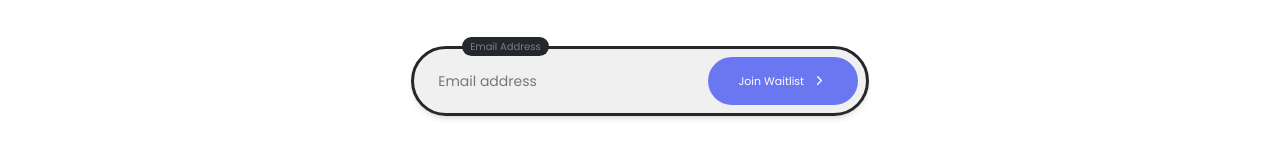
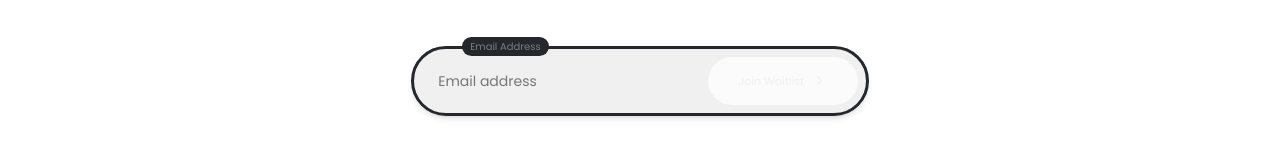
Before and after one commit to veloz-org/veloz-zeus, a Next.js app: page / in a window 1280 px wide. Shown: the part 399-554 px from the top of the page. Built offline with nearby package versions, Linux system fonts and the light colour scheme; no server answers.

Commit message:
Update TopBar and WaitlistFormComponent

```diff
--- a/src/components/landing/navigations/TopBar.tsx
+++ b/src/components/landing/navigations/TopBar.tsx
@@ -55,7 +55,7 @@ function TopBar() {
       <FlexRowStartCenter
         className={cn(
           "w-full h-auto py-4 px-5 dark:bg-dark-100/30 bg-white-100/30 border-b-solid border-b-[.1px] dark:border-b-white-100/20 border-b-white-400 justify-between ",
-          isScrolledPast ? "backdrop-blur" : ""
+          isScrolledPast ? "backdrop-blur-md" : "backdrop-blur-md"
         )}
       >
         <Link href="/">
--- a/src/components/waitlist/component.tsx
+++ b/src/components/waitlist/component.tsx
@@ -50,18 +50,17 @@ export default function WaitlistFormComponent() {
           onChange={(e) => setEmail(e.target.value)}
         />
         <Button
-          className="w-full max-w-[150px] bg-blue-101 hover:bg-blue-101/80 rounded-full translate3-x-4"
+          className="w-full max-w-[150px] bg-blue-101 hover:bg-blue-101/80 rounded-full translate3-x-4 text-white-100 disabled:text-white-300 "
           isLoading={addToWaitlistMutation.isPending}
           onClick={() => addToWaitlistMutation.mutate({ email })}
           spinnerColor={theme === "dark" ? "#fff" : "#000"}
+          disabled={email.length === 0 ?? addToWaitlistMutation.isPending}
         >
           <FlexRowStartCenter className="gap-2">
-            <span className="text-white-100 text-[11px] font-ppSB">
-              Join Waitlist
-            </span>
+            <span className=" text-[11px] font-ppSB">Join Waitlist</span>
             <ChevronRight
               size={15}
-              className="text-white-100 group-hover:translate-x-2 translate-x-0 transition-all"
+              className=" group-hover:translate-x-2 translate-x-0 transition-all"
             />
           </FlexRowStartCenter>
         </Button>
```
